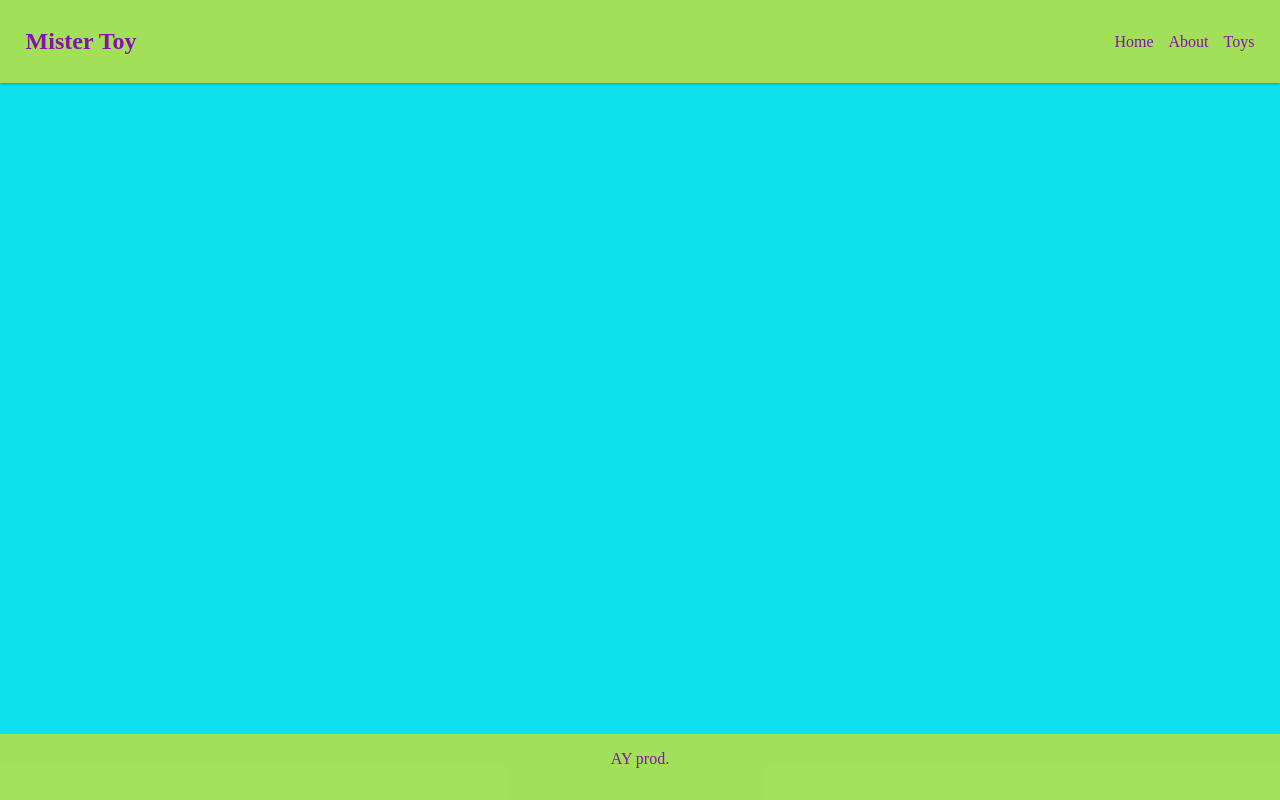
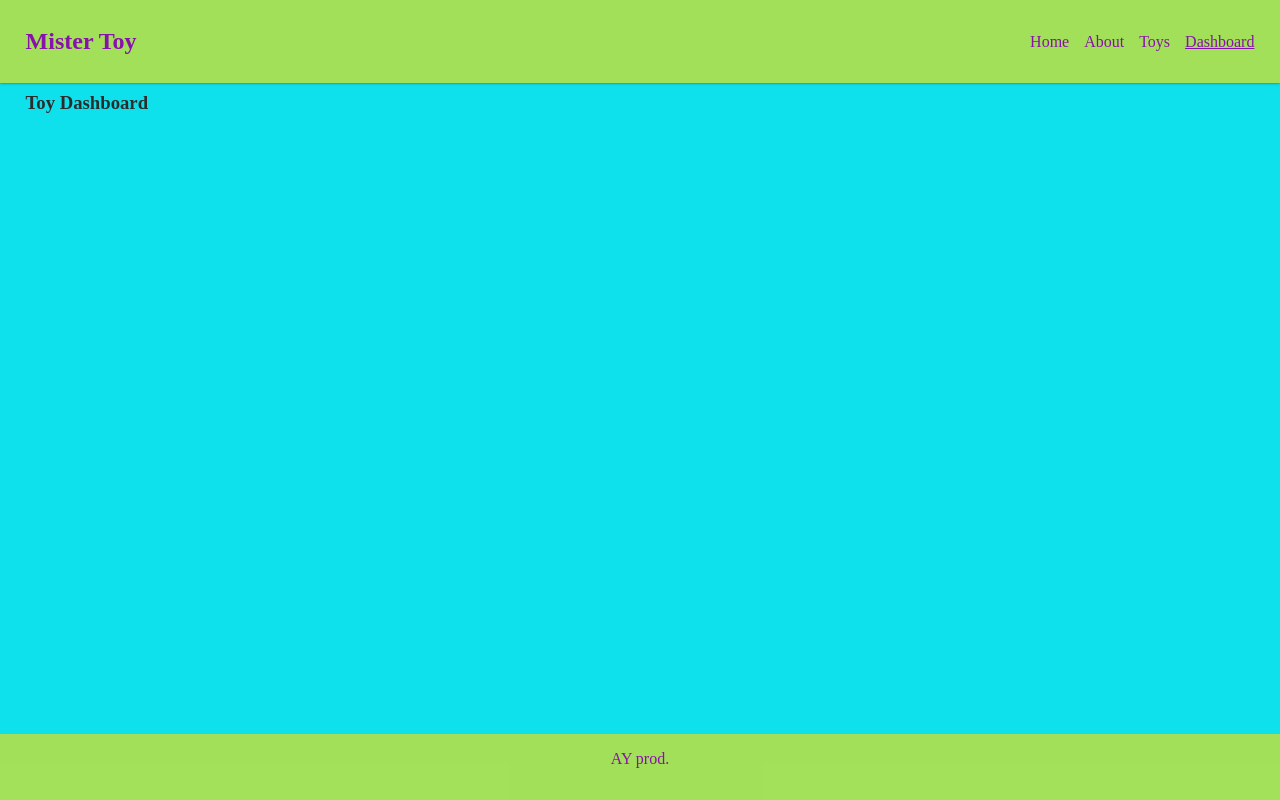
Before and after one commit to AndreiYakerson/mistertoy-frontend, a React (Vite) app: page /dashboard in a window 1280 px wide. Built offline with nearby package versions, Linux system fonts and the light colour scheme; a web font is replaced by a local one.

Commit message:
Add dashboard page

```diff
--- a/src/App.jsx
+++ b/src/App.jsx
@@ -16,6 +16,7 @@ import { ToyDetails } from './cmps/ToyDetails.jsx'
 import { Provider } from 'react-redux'
 import { store } from './store/store.js'
 import { ToyEdit } from './pages/ToyEdit.jsx'
+import { ToyDashboard } from './pages/ToyDashboard.jsx'
 
 
 export default function App() {
@@ -32,6 +33,7 @@ export default function App() {
                             <Route element={<AboutPage />} path='/about' />
                             <Route element={<ToyIndex />} path='/toy' />
                             <Route element={<ToyEdit />} path='/toy/edit' />
+                            <Route element={<ToyDashboard />} path='/dashboard' />
                             <Route element={<ToyEdit />} path='/toy/edit/:toyId' />
                             <Route element={<ToyDetails />} path='/toy/:toyId' />
 
--- a/src/cmps/AppHeader.jsx
+++ b/src/cmps/AppHeader.jsx
@@ -11,6 +11,7 @@ export function AppHeader() {
                 <NavLink to="/" >Home</NavLink>
                 <NavLink to="/about" >About</NavLink>
                 <NavLink to="/toy" >Toys</NavLink>
+                <NavLink to="/dashboard" >Dashboard</NavLink>
             </nav>
         </header>
     )
--- /dev/null
+++ b/src/pages/ToyDashboard.jsx
@@ -0,0 +1,10 @@
+
+export function ToyDashboard() {
+
+    return (
+        <section className="toy-dashboard">
+            <h1>Toy Dashboard</h1>
+        </section>
+    )
+
+}
--- a/src/pages/ToyEdit.jsx
+++ b/src/pages/ToyEdit.jsx
@@ -46,6 +46,7 @@ export function ToyEdit() {
         saveToy(toyToEdit)
             .then(() => navigate('/toy'))
     }
+    console.log(toyToEdit);
 
     return (
 
@@ -56,10 +57,10 @@ export function ToyEdit() {
 
                 <form className="edit-form" action="submit" onSubmit={onSaveToy}>
                     <label htmlFor="name">Name:</label>
-                <input onChange={handleChange} type="text" id="name" name="name" value={toyToEdit.name || ''} />
+                    <input onChange={handleChange} type="text" id="name" name="name" value={toyToEdit.name} />
 
                     <label htmlFor="price">Price:</label>
-                <input onChange={handleChange} type="number" id="price" name="price" value={toyToEdit.price || ''} />
+                    <input onChange={handleChange} type="number" id="price" name="price" value={toyToEdit.price} />
 
                     <label htmlFor="inStock">In Stock:</label>
                     <input onChange={handleChange} type="checkbox" id="inStock" name="inStock" checked={toyToEdit.inStock} />
```
Lines whose indentation alone changed are shown as unchanged.
